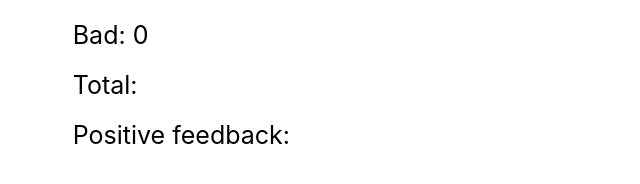
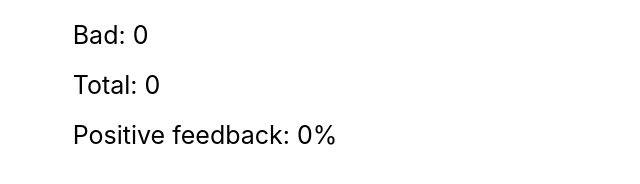
Before and after one commit to DmytroSvarkovskiy/goit-react-hw-02-feedback, a React (Create React App) app: page / in a window 1280 px wide. Shown: the part 280-464 px from the top of the page, without its empty margins (319-959 px from the left). Built offline with nearby package versions, Linux system fonts and the light colour scheme.

Commit message:
Update Feedback.jsx

```diff
--- a/src/components/Feedback/Feedback.jsx
+++ b/src/components/Feedback/Feedback.jsx
@@ -20,7 +20,16 @@ export class Feedback extends Component {
       };
     });
   };
-
+  countTotalFeedback() {
+    return Object.values(this.state).reduce((acc, el) => {
+      return acc + el;
+    }, 0);
+  }
+  countPositiveFeedbackPercentage() {
+    return this.countTotalFeedback() !== 0
+      ? Math.round((this.state.good / this.countTotalFeedback()) * 100)
+      : 0;
+  }
   render() {
     return (
       <div>
@@ -35,8 +44,8 @@ export class Feedback extends Component {
           <li>Good: {this.state.good}</li>
           <li>Neutral: {this.state.neutral}</li>
           <li>Bad: {this.state.bad}</li>
-          <li>Total: </li>
-          <li>Positive feedback:</li>
+          <li>Total: {this.countTotalFeedback()} </li>
+          <li>Positive feedback: {this.countPositiveFeedbackPercentage()}%</li>
         </FeedbackList>
       </div>
     );
```
